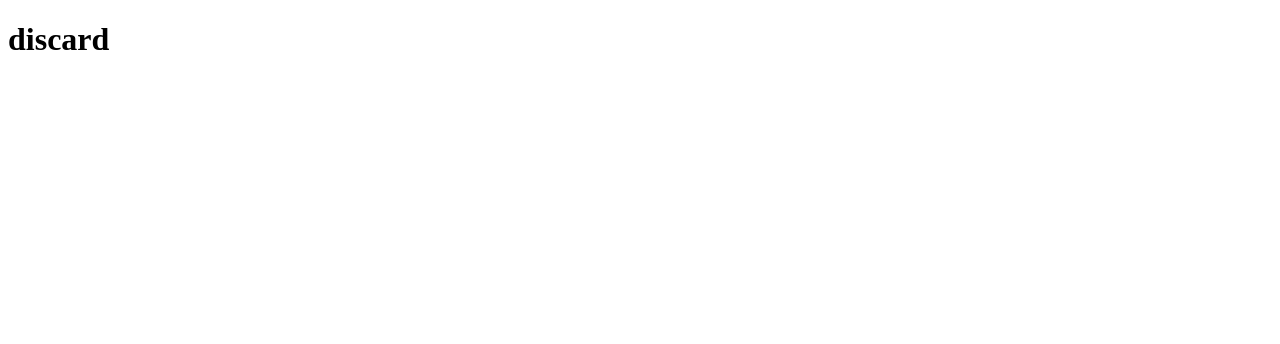
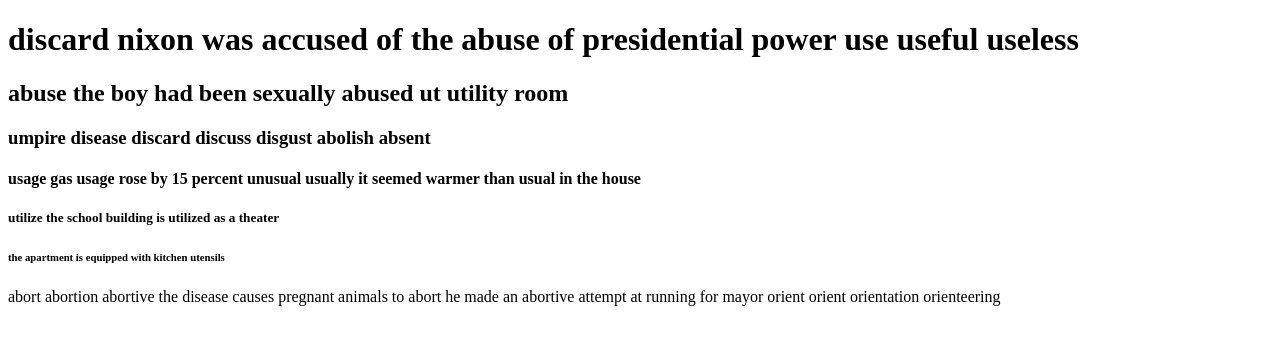
Before and after one commit to pann710/20210810, a plain HTML site: page index.html in a window 1280 px wide. Drawn offline with Linux system fonts and the light colour scheme.

Commit message:
Update index.html

```diff
--- a/index.html
+++ b/index.html
@@ -2,6 +2,16 @@
 <html>
 <head><title>20210810</title></head>
 <body>
-<h1>discard</h1>
+<h1>discard nixon was accused of the abuse of presidential power use useful useless </h1>
+  <h2>abuse  the boy had been sexually abused ut utility room</h2>
+  <h3>umpire disease discard discuss disgust abolish absent</h3>
+  <h4>usage gas usage rose by 15 percent unusual usually it seemed warmer than usual in the house</h4>
+  <h5>utilize the school building is utilized as a theater</h5>
+  <h6>the apartment is equipped with kitchen utensils</h6>
+  <h7>abort abortion abortive the disease causes pregnant animals to abort </h7>
+  <h8>he made an  abortive attempt at running for  mayor orient</h8>
+  <h9>orient orientation orienteering </h9>
+
+
 </body>
 </html>
```
